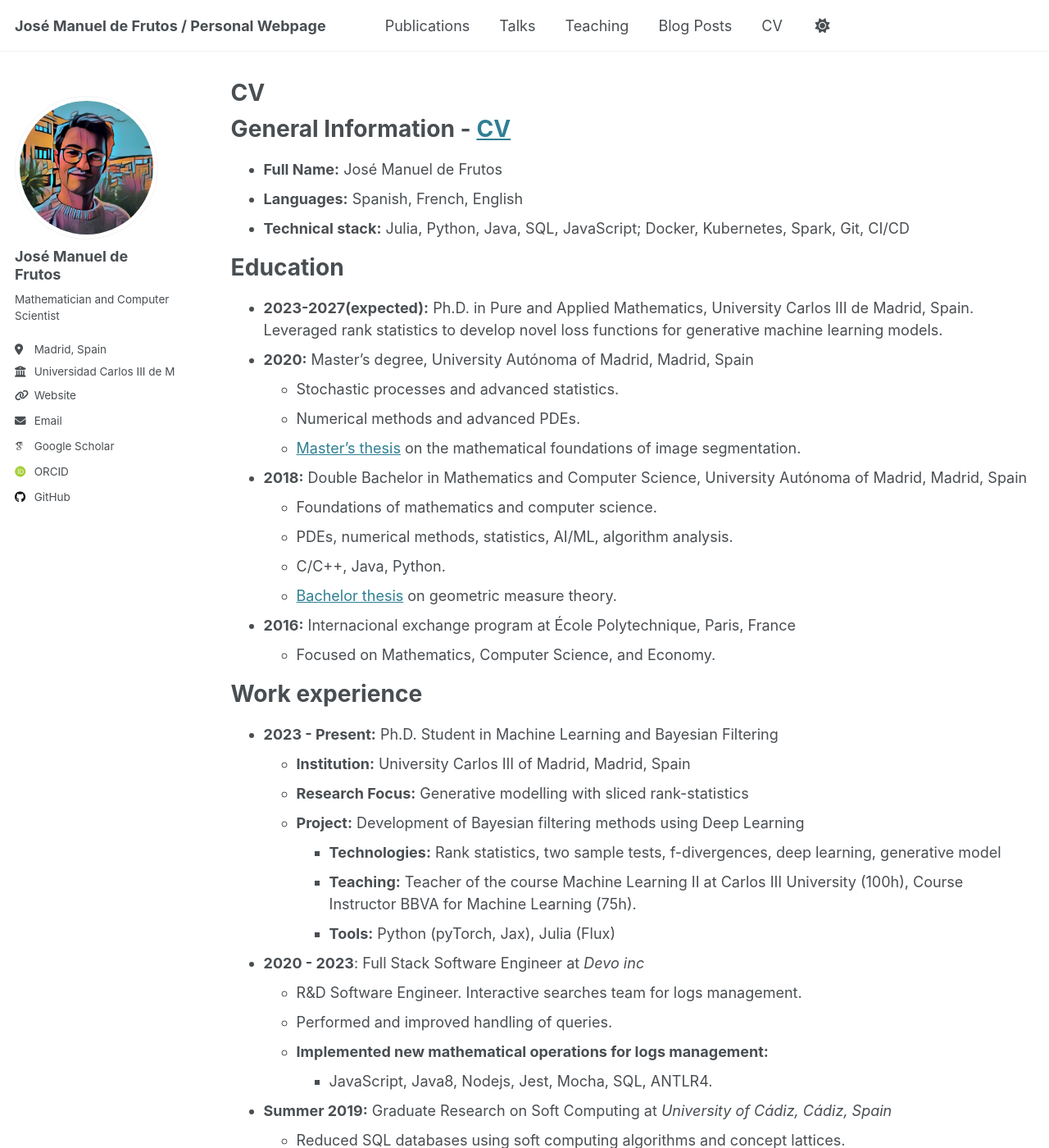
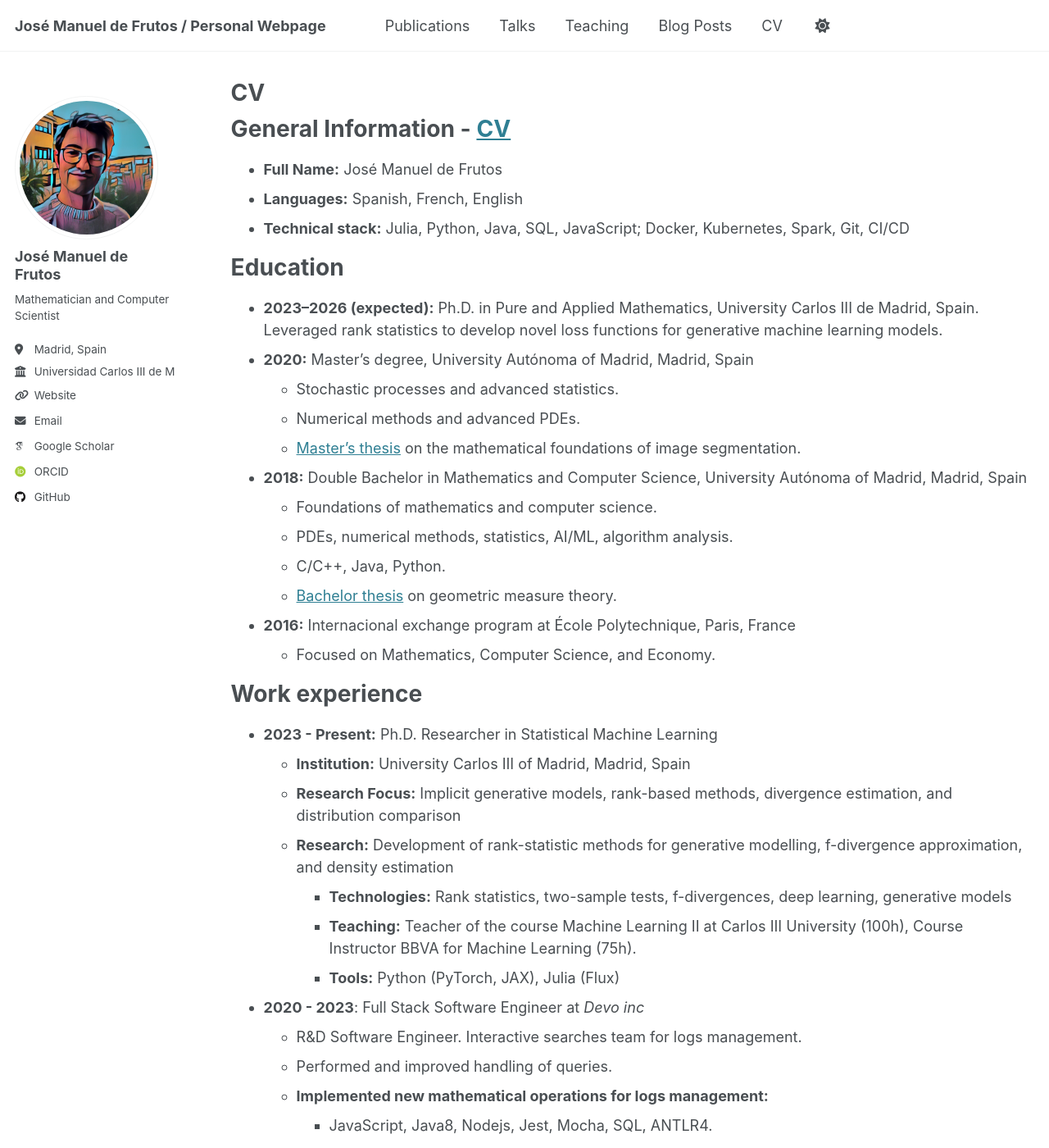
Before and after one commit to josemanuel22/josemanuel22.github.io, a Jekyll site: the page built from _pages/cv.md, in a window 1280 px wide and 1400 px high. Shown: the whole window at 82% size. Built offline with Jekyll 4.4.1, drawn with Linux system fonts in a browser that asks for light colours; some web fonts are replaced.

Commit message:
Update PhD expected date and align research description

```diff
--- a/_pages/cv.md
+++ b/_pages/cv.md
@@ -17,7 +17,7 @@ General Information - [CV](/files/cv.pdf){: download="José_Manuel_de_Frutos_CV.
 
 Education
 ======
-* **2023-2027(expected):** Ph.D. in Pure and Applied Mathematics, University Carlos III de Madrid, Spain. Leveraged rank statistics to develop novel loss functions for generative machine learning models.
+* **2023–2026 (expected):** Ph.D. in Pure and Applied Mathematics, University Carlos III de Madrid, Spain. Leveraged rank statistics to develop novel loss functions for generative machine learning models.
 * **2020:** Master’s degree, University Autónoma of Madrid, Madrid, Spain
   * Stochastic processes and advanced statistics.
   * Numerical methods and advanced PDEs.
@@ -33,13 +33,13 @@ Education
 
 Work experience
 ======
-* **2023 - Present:** Ph.D. Student in Machine Learning and Bayesian Filtering
+* **2023 - Present:** Ph.D. Researcher in Statistical Machine Learning
   * **Institution:** University Carlos III of Madrid, Madrid, Spain
-  * **Research Focus:** Generative modelling with sliced rank-statistics
-  * **Project:** Development of Bayesian filtering methods using Deep Learning
-    * **Technologies:** Rank statistics, two sample tests, f-divergences, deep learning, generative model
+  * **Research Focus:** Implicit generative models, rank-based methods, divergence estimation, and distribution comparison
+  * **Research:** Development of rank-statistic methods for generative modelling, f-divergence approximation, and density estimation
+    * **Technologies:** Rank statistics, two-sample tests, f-divergences, deep learning, generative models
     * **Teaching:** Teacher of the course Machine Learning II at Carlos III University (100h), Course Instructor BBVA for Machine Learning (75h).
-    * **Tools:** Python (pyTorch, Jax), Julia (Flux)
+    * **Tools:** Python (PyTorch, JAX), Julia (Flux)
 
 * **2020 - 2023**: Full Stack Software Engineer at *Devo inc*
   * R&D Software Engineer. Interactive searches team for logs management.
```
